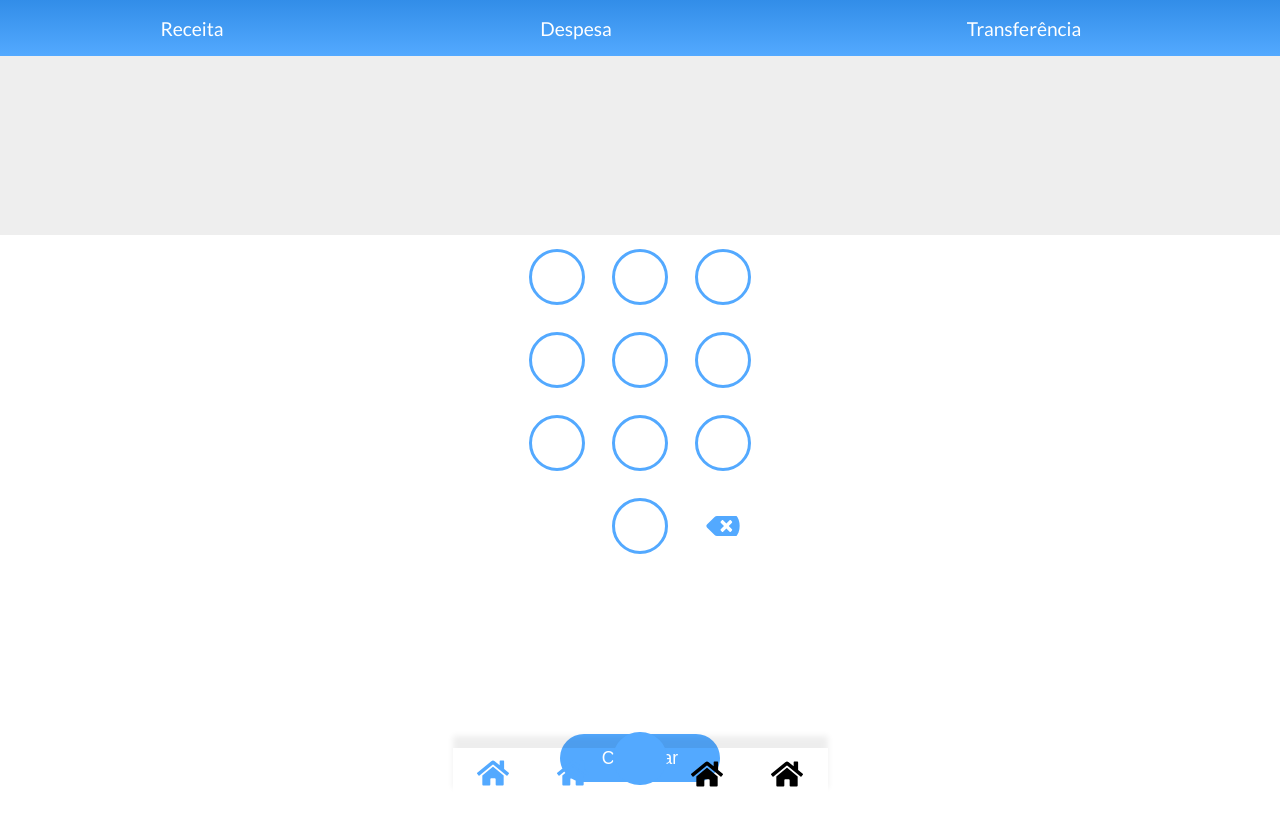
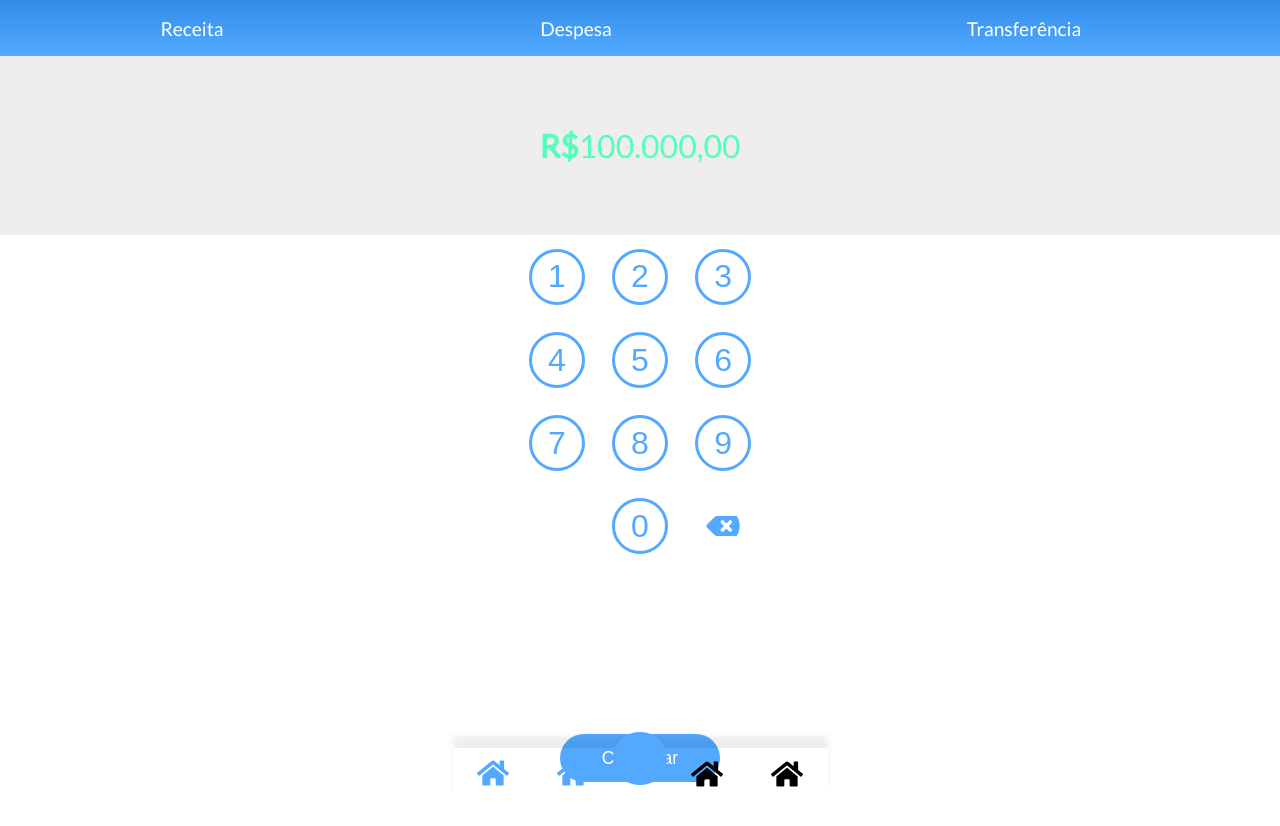
Before and after one commit to marcoshenriquemaia/contas-react, a React (Create React App) app: page /dialer in a window 1280 px wide. Shown: the top 826 px of the page. Built offline with nearby package versions, Linux system fonts and the light colour scheme.

Commit message:
feature: componentizando o conversor Real

```diff
--- a/src/components/dialer-bigger/index.js
+++ b/src/components/dialer-bigger/index.js
@@ -1,5 +1,5 @@
 import React from 'react'
-import { Container, ValueField, Dialer, Key } from './style'
+import { Container, ValueField, Dialer, Key, Currency } from './style'
 import NavHeader from '../NavHeader'
 import IconType from '../shared/icon-type'
 import { Button } from '../goals-list/style'
@@ -8,18 +8,18 @@ const DialerBigger = () =>{
   return(
     <Container>
       <NavHeader></NavHeader>
-      <ValueField></ValueField>
+      <ValueField><Currency>R$</Currency>100.000,00</ValueField>
       <Dialer>
-        <Key></Key>
-        <Key></Key>
-        <Key></Key>
-        <Key></Key>
-        <Key></Key>
-        <Key></Key>
-        <Key></Key>
-        <Key></Key>
-        <Key></Key>
-        <Key></Key>
+        <Key>1</Key>
+        <Key>2</Key>
+        <Key>3</Key>
+        <Key>4</Key>
+        <Key>5</Key>
+        <Key>6</Key>
+        <Key>7</Key>
+        <Key>8</Key>
+        <Key>9</Key>
+        <Key>0</Key>
         <IconType icon='backspace'></IconType>
       </Dialer>
       <Button>Continuar</Button>
--- a/src/components/dialer-bigger/style.js
+++ b/src/components/dialer-bigger/style.js
@@ -17,7 +17,17 @@ export const ValueField = styled.div`
   width: 100%;
   height: 25vh;
   background-color: #eeeeee;
+  display: flex;
+  align-items: center;
+  justify-content: center;
+  font-size: 2em;
+  color: #53FFB9;
 `;
+
+export const Currency = styled.span`
+  font-weight: 800;
+`
+
 export const Dialer = styled.div`
   width: 31.2vh;
   height: 45%;
@@ -44,4 +54,10 @@ export const Key = styled.button`
   margin: 1.7vh;
   outline: none;
   background-color: #fff;
+  font-size: 2em;
+  color: #53a9ff;
+  :hover{
+    background-color: #53a9ff;
+    color: #fff;
+  }
 `;
--- a/src/components/dialer/index.js
+++ b/src/components/dialer/index.js
@@ -1,4 +1,4 @@
-import React from "react";
+import React, { useState } from "react";
 import {
   Container,
   ValueField,
@@ -6,23 +6,26 @@ import {
   Key,
 } from "./style";
 import IconType from "../shared/icon-type";
+import formatReal from "../utils/format-real";
 
 const Dialer = () => {
+  const [value, setValue] = useState('');
+
   return (
     <Container>
-      <ValueField>R$ 100.000,00</ValueField>
+      <ValueField>R$ {formatReal(value)}</ValueField>
       <KeyBox>
-        <Key >1</Key>
-        <Key>2</Key>
-        <Key>3</Key>
-        <Key>4</Key>
-        <Key>5</Key>
-        <Key>6</Key>
-        <Key>7</Key>
-        <Key>8</Key>
-        <Key>9</Key>
-        <Key>0</Key>
-        <IconType icon="backspace"></IconType>
+        <Key onClick={() => setValue(`${value}1`)}>1</Key>
+        <Key onClick={() => setValue(`${value}2`)}>2</Key>
+        <Key onClick={() => setValue(`${value}3`)}>3</Key>
+        <Key onClick={() => setValue(`${value}4`)}>4</Key>
+        <Key onClick={() => setValue(`${value}5`)}>5</Key>
+        <Key onClick={() => setValue(`${value}6`)}>6</Key>
+        <Key onClick={() => setValue(`${value}7`)}>7</Key>
+        <Key onClick={() => setValue(`${value}8`)}>8</Key>
+        <Key onClick={() => setValue(`${value}9`)}>9</Key>
+        <Key onClick={() => setValue(`${value}0`)}>0</Key>
+        <IconType icon="backspace" onClick={()=>console.log(value)}></IconType>
       </KeyBox>
     </Container>
   );
--- a/src/components/modal-goal/style.js
+++ b/src/components/modal-goal/style.js
@@ -36,7 +36,7 @@ export const BoxModal = styled.div`
   box-shadow: 0 3px 6px #00000029;
   animation-name: growUp;
   animation-duration: 300ms;
-  animation-timing-function: cubic-bezier(0.485, -0.340, 0.740, 1.265);
+  animation-timing-function: cubic-bezier(1.000, 0.310, 0.360, 1.6);
 
   @keyframes growUp {
     from {
--- a/src/components/shared/icon-type/index.js
+++ b/src/components/shared/icon-type/index.js
@@ -3,16 +3,16 @@ import { FaHome, FaWallet, FaTimes, FaPlane, FaPlus, FaBackspace } from "react-i
 
 const DictonaryIcon = {
   error: () => <FaTimes />,
-  home: () => <FaHome />,
-  wallet: () => <FaWallet />,
-  travel: () => <FaPlane />,
-  plus: () => <FaPlus />,
-  backspace: () => <FaBackspace />
+  home: (rest) => <FaHome {...rest}/>,
+  wallet: (rest) => <FaWallet {...rest}/>,
+  travel: (rest) => <FaPlane {...rest}/>,
+  plus: (rest) => <FaPlus {...rest}/>,
+  backspace: (rest) => <FaBackspace {...rest}/>
 };
 
-const IconType = ({ icon }) =>
+const IconType = ({ icon, ...rest }) =>
   icon && !!DictonaryIcon[icon]
-    ? DictonaryIcon[icon]()
+    ? DictonaryIcon[icon](rest)
     : DictonaryIcon["error"]();
 
 export default IconType;
--- /dev/null
+++ b/src/components/utils/format-real/index.js
@@ -0,0 +1,9 @@
+const formatReal = int => {
+  let tmp = int + "";
+  tmp = tmp.replace(/([0-9]{2})$/g, ",$1");
+  if (tmp.length > 6) tmp = tmp.replace(/([0-9]{3}),([0-9]{2}$)/g, ".$1,$2");
+
+  return tmp;
+}
+
+export default formatReal;
```
